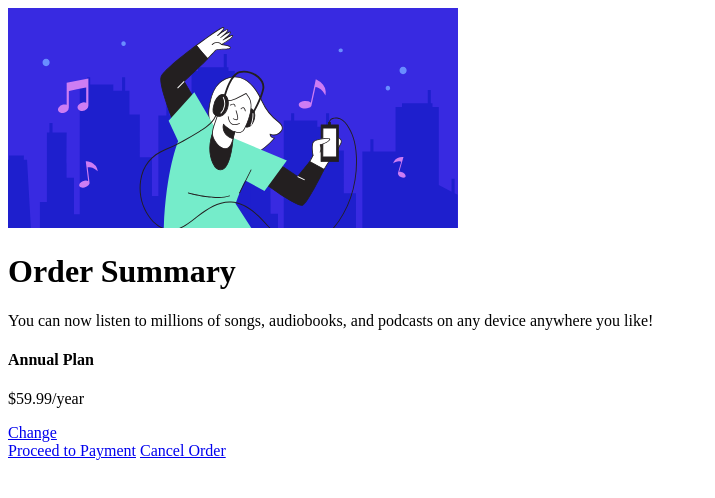
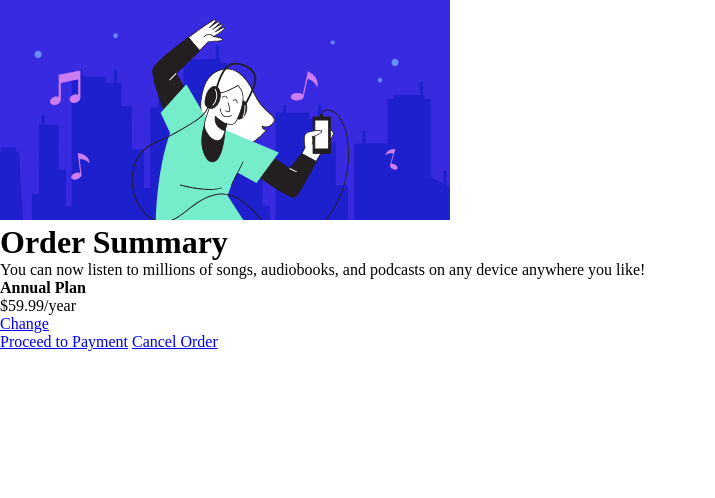
Before and after one commit to Galaxylord-AIM/Frontend-Mentor-Order-summary-card, a plain HTML site: page index.html in a window 1280 px wide. Shown: the whole page, without its empty margins (0-715 px from the left). Drawn offline with Linux system fonts and the light colour scheme.

Commit message:
css reset

```diff
--- a/css/style.css
+++ b/css/style.css
@@ -2,3 +2,10 @@
     .attribution { font-size: 11px; text-align: center; }
     .attribution a { color: hsl(228, 45%, 44%); }
 </style> */
+
+/* css reset */
+* {
+    margin: 0;
+    padding: 0;
+    box-sizing: border-box;
+}
```
Also changed, not shown: 1 other file.
